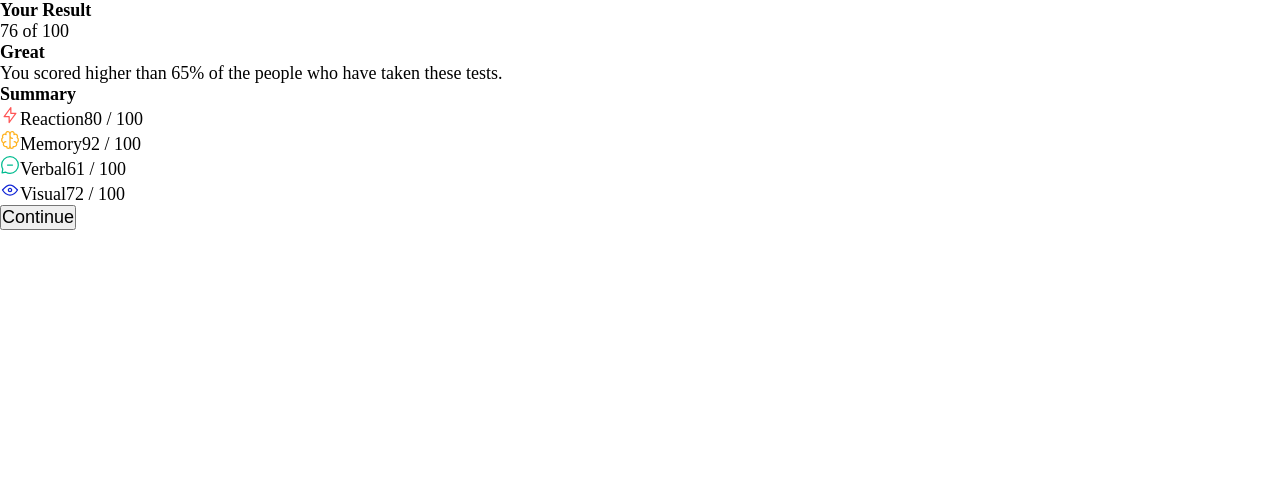
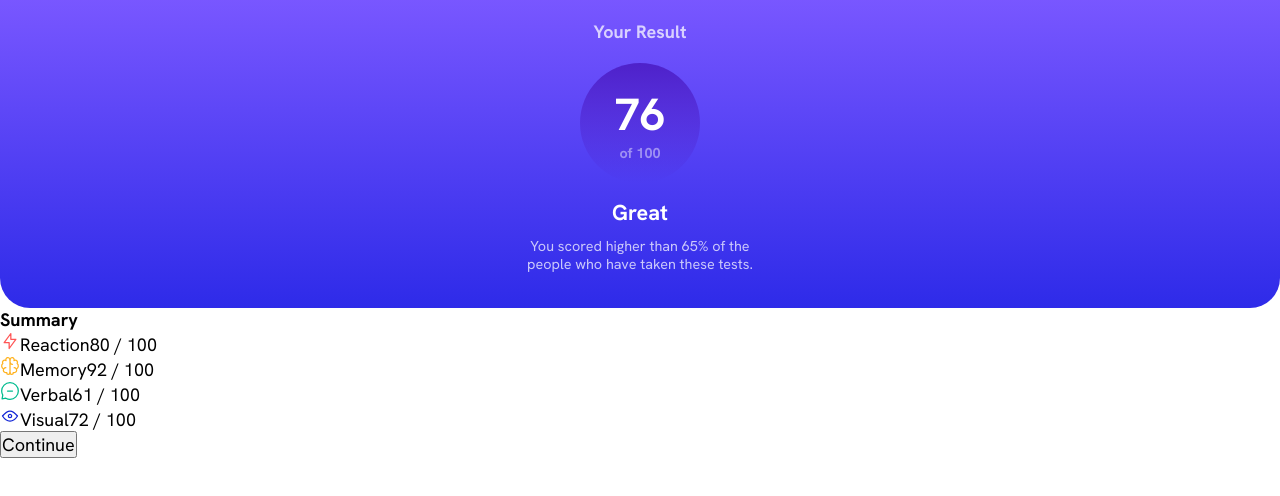
Before and after one commit to VitorMendesGallo/summary-component-project, a plain HTML site: page index.html in a window 1280 px wide. Drawn offline with Linux system fonts and the light colour scheme.

Commit message:
7º commit - Finalizando a área do resultado

```diff
--- a/styles/style.css
+++ b/styles/style.css
@@ -45,4 +45,60 @@
   padding: 0;
   box-sizing: border-box;
   font-size: 18px;
+  font-family: var(--default-font);
 }
+
+/* Result */
+
+div.results {
+  background: linear-gradient(
+    to bottom,
+    var(--light-slate-blue),
+    var(--light-royal-blue)
+  );
+  border-radius: 0px 0px 30px 30px;
+  padding: 20px;
+  text-align: center;
+}
+
+div.results h1 {
+  color: hsla(0, 0%, 100%, 0.733);
+  margin-bottom: 20px;
+}
+
+div.result-punctuation {
+  background: linear-gradient(to top, var(--persian-blue), var(--violet-blue));
+  margin:0px auto 15px auto;
+  width: 120px;
+  height: 120px;
+  border-radius: 50%;
+  display: flex;
+  flex-direction: column;
+  justify-content: center;
+}
+
+div.result-punctuation > span:first-child {
+  color: white;
+  font-size: 2.5em;
+  font-weight: bolder;
+}
+
+div.result-punctuation > span:last-child {
+  color: hsla(0, 0%, 100%, 0.447);
+  font-size: 0.8em;
+  font-weight: bold;
+}
+
+div.results h2 {
+  color: white;
+  font-size: 1.2em;
+  margin-bottom: 10px ;
+}
+
+div.results p {
+  color:hsla(0, 0%, 100%, 0.733) ;
+  font-size: 0.8em;
+  margin: auto;
+  width: 250px ;
+  margin-bottom: 15px ;
+}
```
